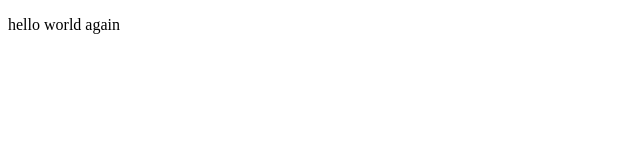
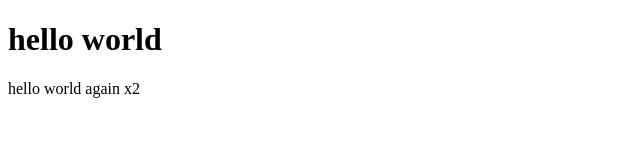
Before and after one commit to roperera/csy1018, a plain HTML site: page index.html in a window 1280 px wide. Shown: the whole page, without its empty margins (0-640 px from the left). Drawn offline with Linux system fonts and the light colour scheme.

Commit message:
my second commit

```diff
--- a/index.html
+++ b/index.html
@@ -5,7 +5,8 @@
     <title>hello world</title>
   </head>
   <body>
-    <p>hello world again</p>
+    <h1>hello world</h1>
+    <p>hello world again x2</p>
 
   </body>
 </html>
```
